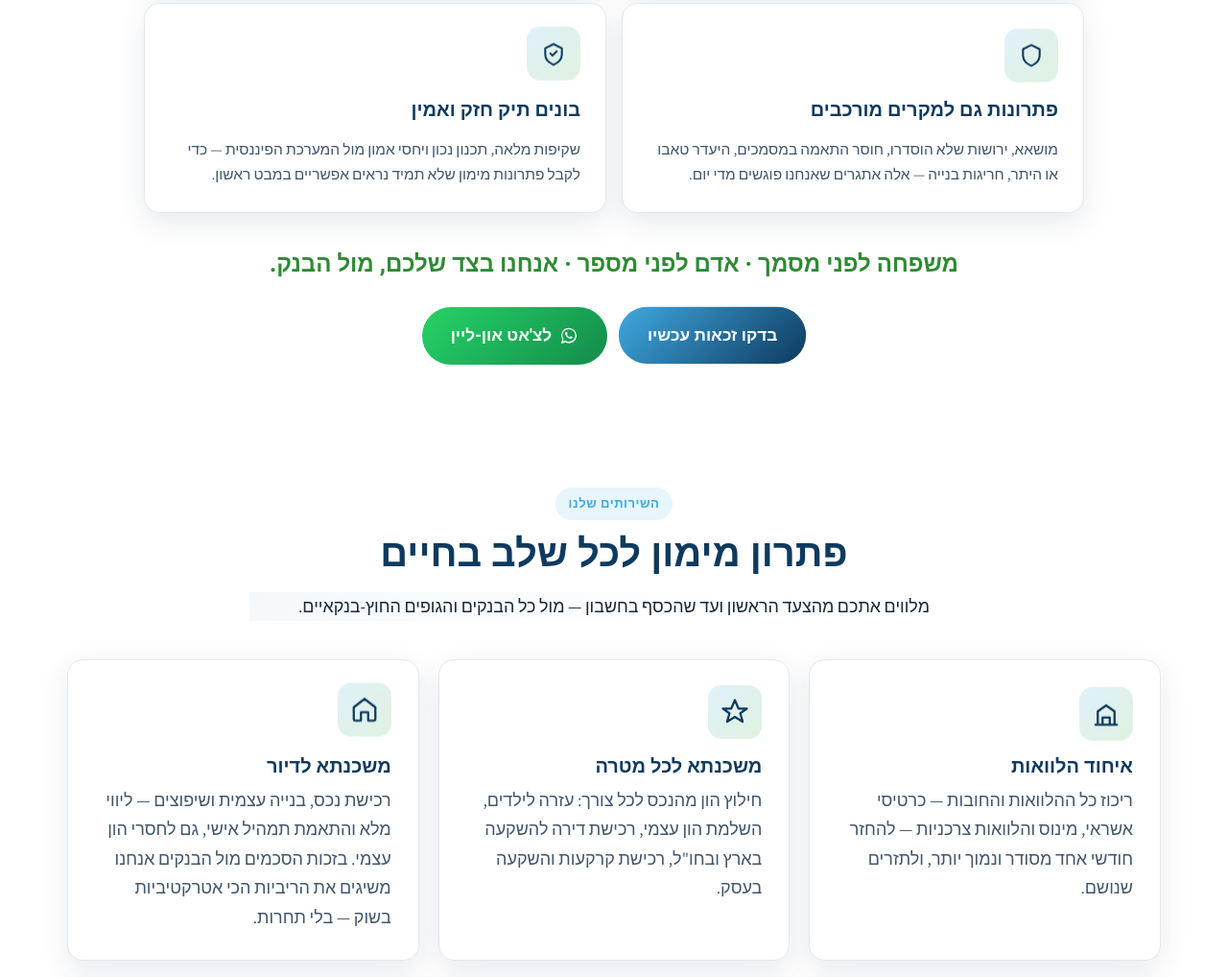
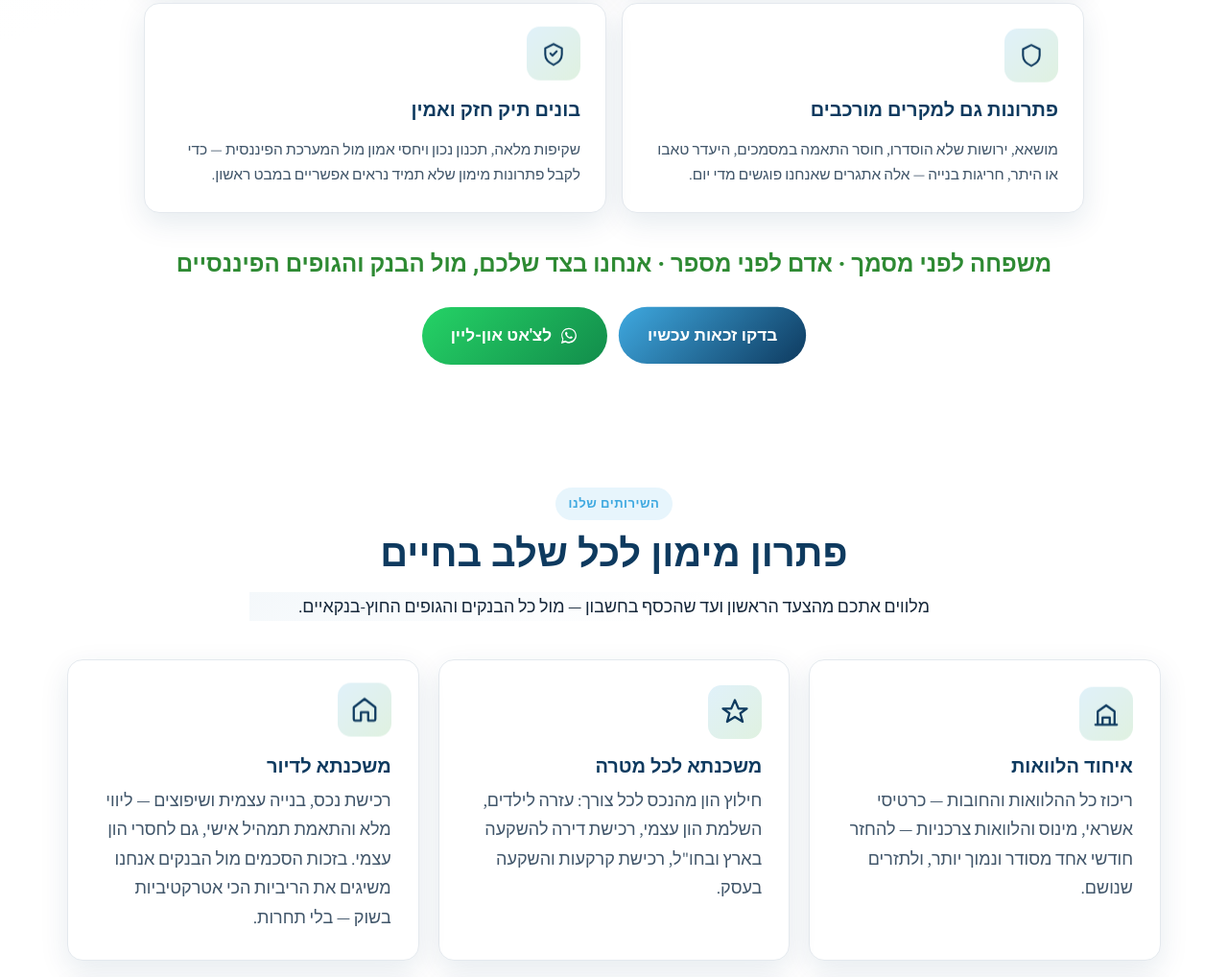
Before and after one commit to oneloanschat-sketch/AdmatenuHomePage, a plain HTML site: page index.html in a window 1280 px wide. Shown: the part 2898-3916 px from the top of the page at 96% size. Drawn offline with Linux system fonts and the light colour scheme.

Commit message:
Update about-tagline text

```diff
--- a/index.html
+++ b/index.html
@@ -305,7 +305,7 @@
       </li>
     </ul>
 
-    <p class="about-tagline reveal">משפחה לפני מסמך · אדם לפני מספר · אנחנו בצד שלכם, מול הבנק.</p>
+    <p class="about-tagline reveal">משפחה לפני מסמך · אדם לפני מספר · אנחנו בצד שלכם, מול הבנק והגופים הפיננסיים</p>
 
     <div class="about-cta reveal">
       <a class="btn btn-primary btn-lg btn-attention" href="#lead-form" data-track="form_cta_about">בדקו זכאות עכשיו</a>
```
